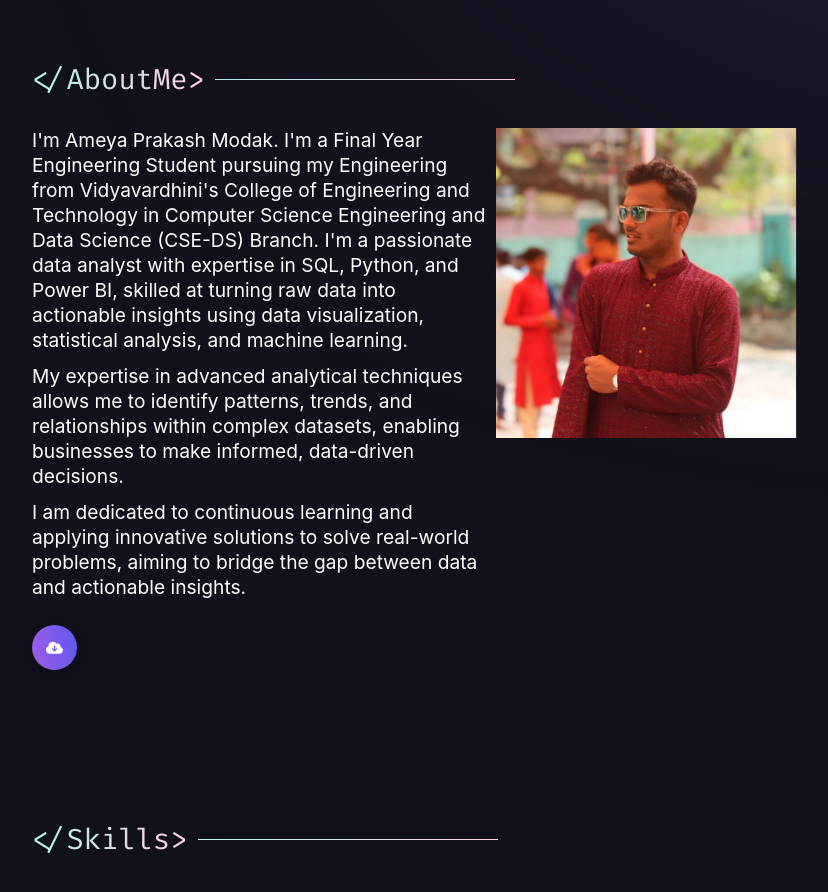
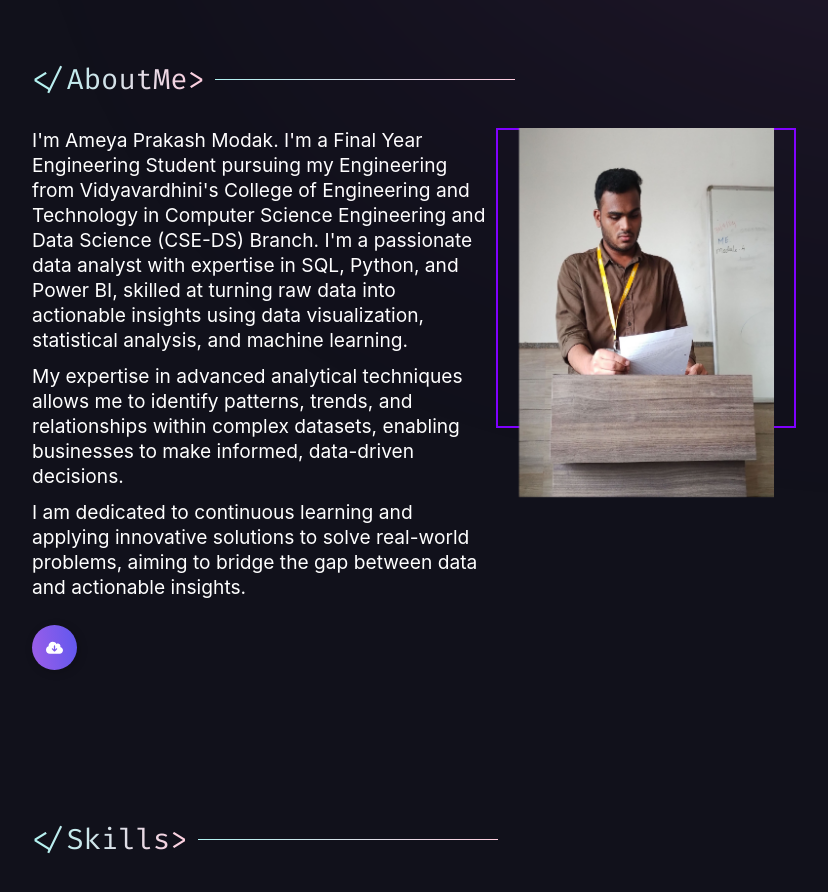
Before and after one commit to ameya182003/My_Portfolio_Website, a plain HTML site: page index.html in a window 1280 px wide. Shown: the part 940-1832 px from the top of the page, without its empty margins (224-1052 px from the left). Drawn offline with nearby package versions, Linux system fonts and the light colour scheme; a web font is replaced by a local one.

Commit message:
Update index.html

```diff
--- a/index.html
+++ b/index.html
@@ -260,7 +260,7 @@
           </div>
 
           <div class="dp" data-aos="fade-up">
-            <img src="src/webp/ameya modak.jpg" alt="Ameya Modak" tabindex="0" aria-label="image of ameya" />
+            <img src="src/webp/portfolio_photo.jpg" alt="Ameya Modak" tabindex="0" aria-label="image of ameya" style="width: 83%; height: 68%;" />
           </div>
         </div>
       </div>
```
